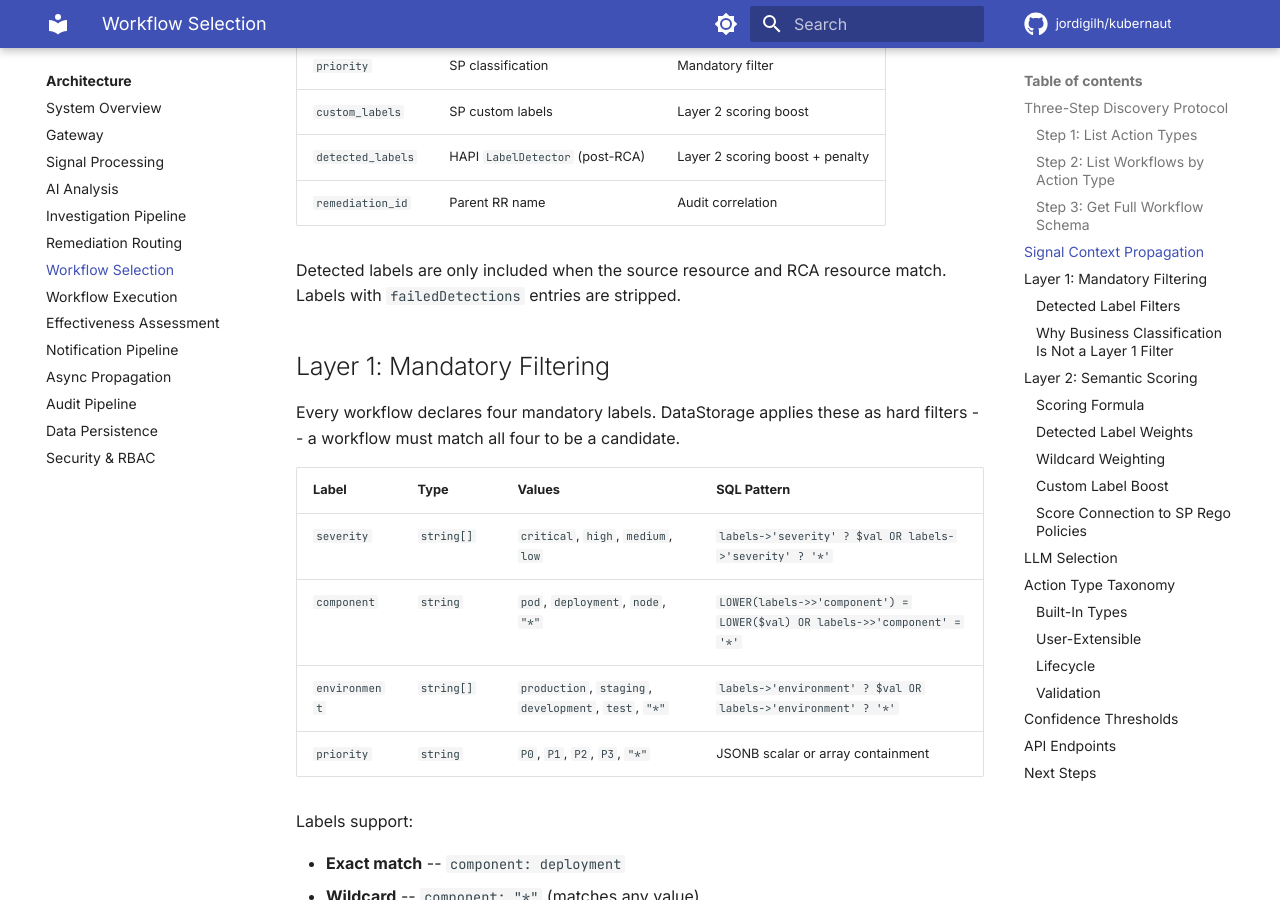
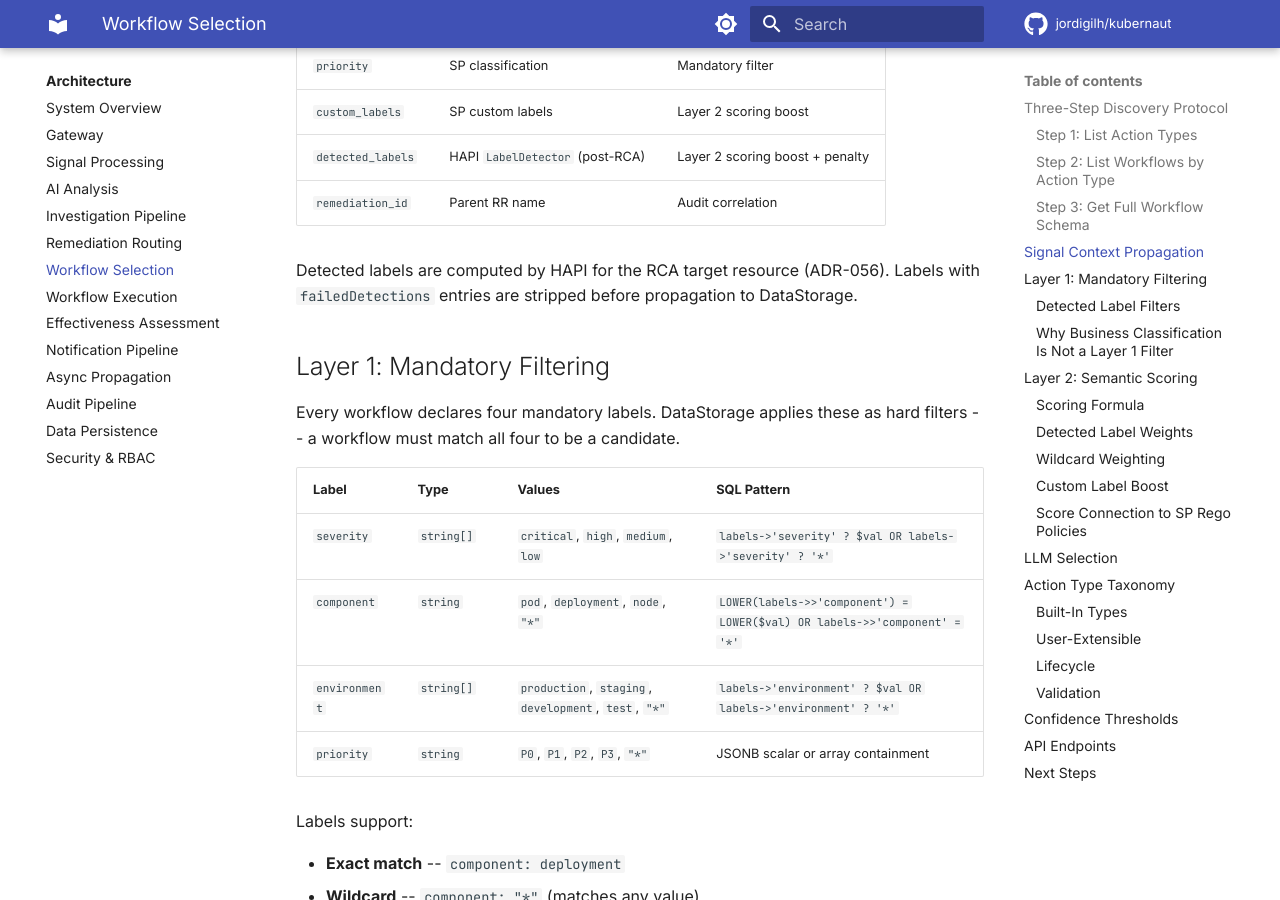
Before and after one commit to jordigilh/kubernaut-docs, an MkDocs documentation site: the page built from docs/architecture/workflow-selection.md, in a window 1280 px wide and 900 px high, scrolled down 2148 px. Built offline with MkDocs 1.6.1 and Material for MkDocs 9.7.7, drawn with Linux system fonts in a browser that asks for light colours; comment, search, counter and statistics services are not loaded; the version menu is left out.

Commit message:
docs: fix inaccurate detected labels statement in workflow selection
The previous text stated labels are "only included when the source
resource and RCA resource match", which was never implemented (the
guard function exists but is never called). ADR-056 made the check
unnecessary by relocating label detection to HAPI post-RCA.

Corrected to reflect actual behavior: labels are computed for the
RCA target, and failedDetections are stripped before DataStorage.

Refs: jordigilh/kubernaut#345
Made-with: Cursor

```diff
--- a/docs/architecture/workflow-selection.md
+++ b/docs/architecture/workflow-selection.md
@@ -69,7 +69,7 @@ HAPI propagates signal context from the investigation session to all DataStorage
 | `detected_labels` | HAPI `LabelDetector` (post-RCA) | Layer 2 scoring boost + penalty |
 | `remediation_id` | Parent RR name | Audit correlation |
 
-Detected labels are only included when the source resource and RCA resource match. Labels with `failedDetections` entries are stripped.
+Detected labels are computed by HAPI for the RCA target resource (ADR-056). Labels with `failedDetections` entries are stripped before propagation to DataStorage.
 
 ## Layer 1: Mandatory Filtering
 
```
